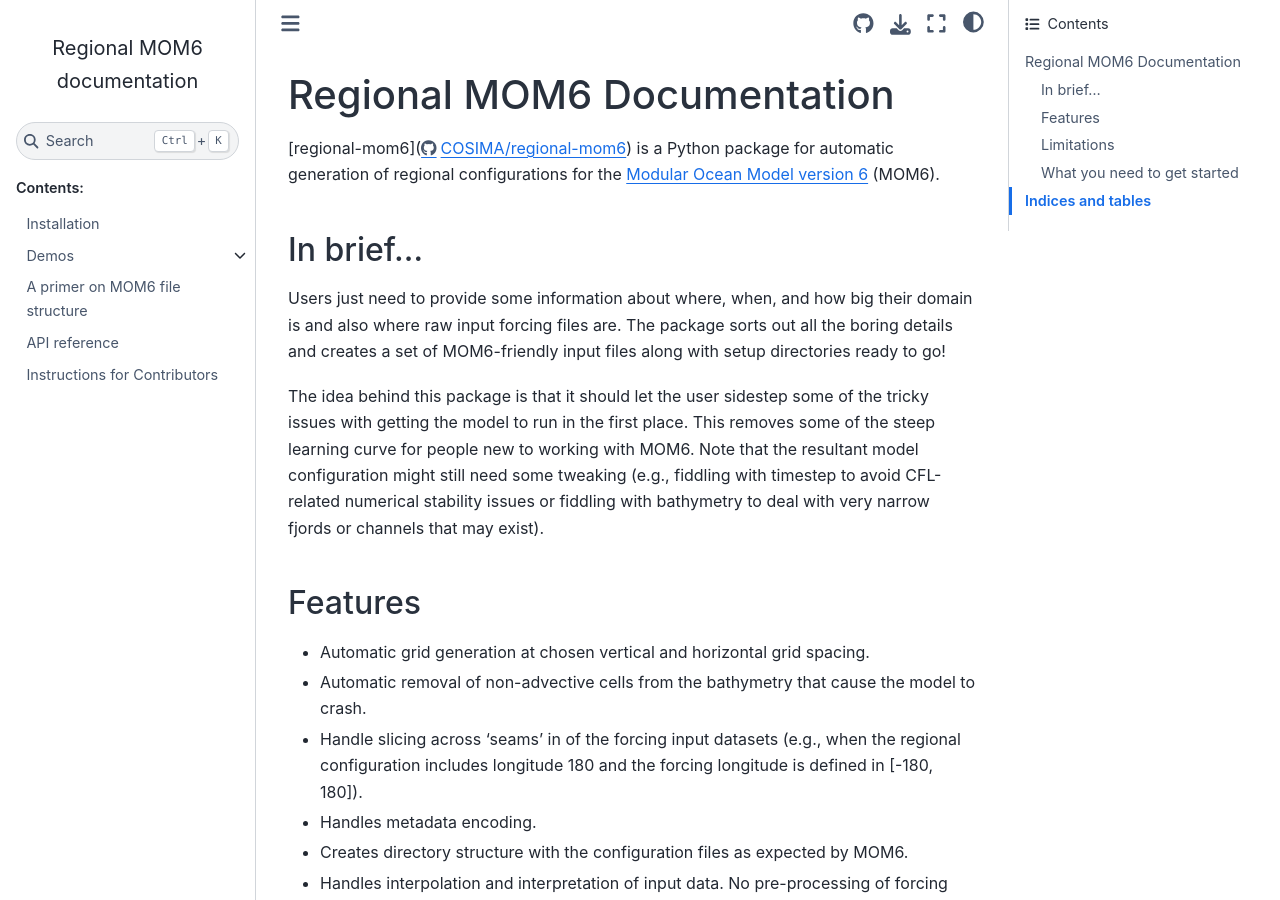
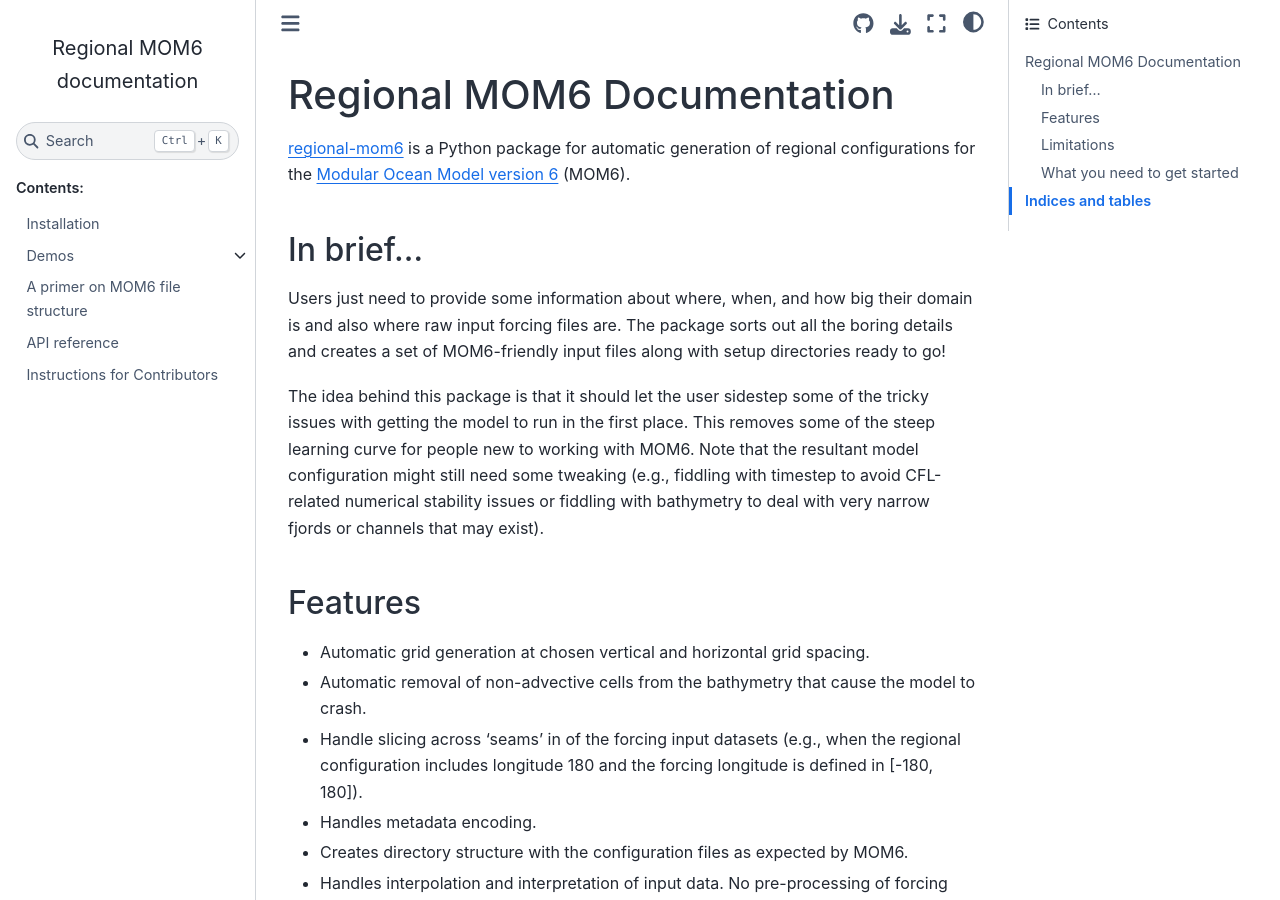
Before and after one commit to COSIMA/regional-mom6, a Sphinx documentation site: the page built from docs/index.rst, in a window 1280 px wide and 900 px high. Built offline with Sphinx 7.4.7 and the Sphinx Book theme 1.1.4, drawn with Linux system fonts in a browser that asks for light colours; pages that are not in the unit, such as notebooks, are missing from menus; some of the changed lines change nothing that is shown.

Commit message:
fix regional-mom6 link in docs/index.rst

```diff
--- a/docs/index.rst
+++ b/docs/index.rst
@@ -1,7 +1,7 @@
 Regional MOM6 Documentation
 ===========================
 
-[regional-mom6](https://github.com/COSIMA/regional-mom6/) is a Python package for automatic generation of regional configurations for the `Modular Ocean Model version 6`_ (MOM6).
+`regional-mom6`_ is a Python package for automatic generation of regional configurations for the `Modular Ocean Model version 6`_ (MOM6).
 
 In brief...
 -----------
@@ -53,7 +53,7 @@ What you need to get started
 
 Browse through the `demos <demos.html>`_.
 
-
+.. _regional-mom6: https://github.com/COSIMA/regional-mom6
 .. _Modular Ocean Model version 6: https://github.com/mom-ocean/MOM6
 .. _open a pull request: https://github.com/COSIMA/regional-mom6/pulls
 
```
